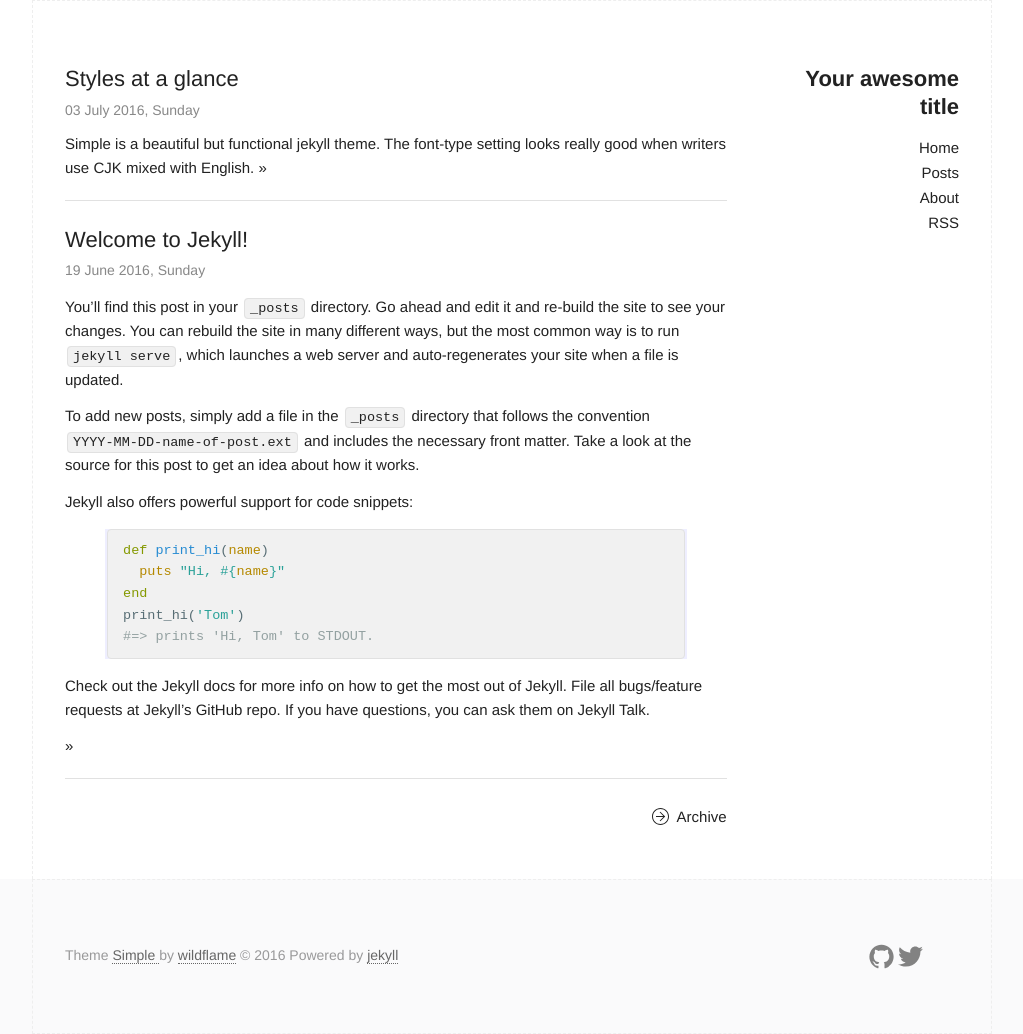
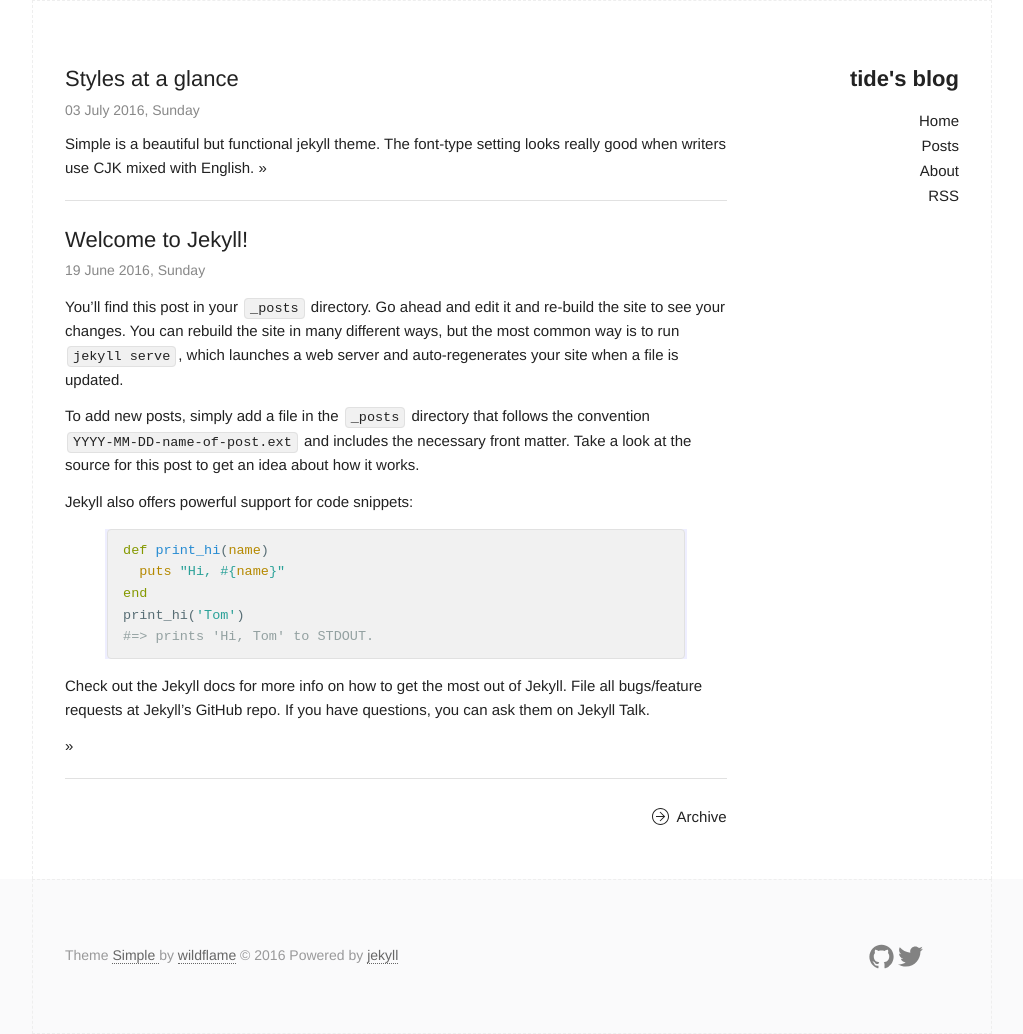
Before and after one commit to fbl1991/fbl1991.github.io, a Jekyll site: the page built from index.html, in a window 1280 px wide. Shown: the whole page, without its empty margins (128-1151 px from the left). Built offline with Jekyll 4.4.1, drawn with Linux system fonts in a browser that asks for light colours; some of the changed lines change nothing that is shown.

Commit message:
edit config

```diff
--- a/_config.yml
+++ b/_config.yml
@@ -6,16 +6,14 @@
 # 'jekyll serve'. If you change this file, please restart the server process.
 
 # Site settings
-title: Your awesome title
-email: your-email@domain.com
+title: tide's blog
+email: fangbolang@163.com
 description: > # this means to ignore newlines until "baseurl:"
-  Write an awesome description for your new site here. You can edit this
-  line in _config.yml. It will appear in your document head meta (for
-  Google search results) and in your feed.xml site description.
-baseurl: "/jekyll-simple" # the subpath of your site, e.g. /blog
-url: "http://wildflame.me" # the base hostname & protocol for your site
-twitter_username: Taffyer
-github_username:  wild-flame
+  技术博客,Yii2,JavaScript,designpatern
+baseurl: "/" # the subpath of your site, e.g. /blog
+url: "http://fbl1991.github.io" # the base hostname & protocol for your site
+twitter_username: ''
+github_username:  fbl1991
 
 # Build settings
 markdown: kramdown
```
